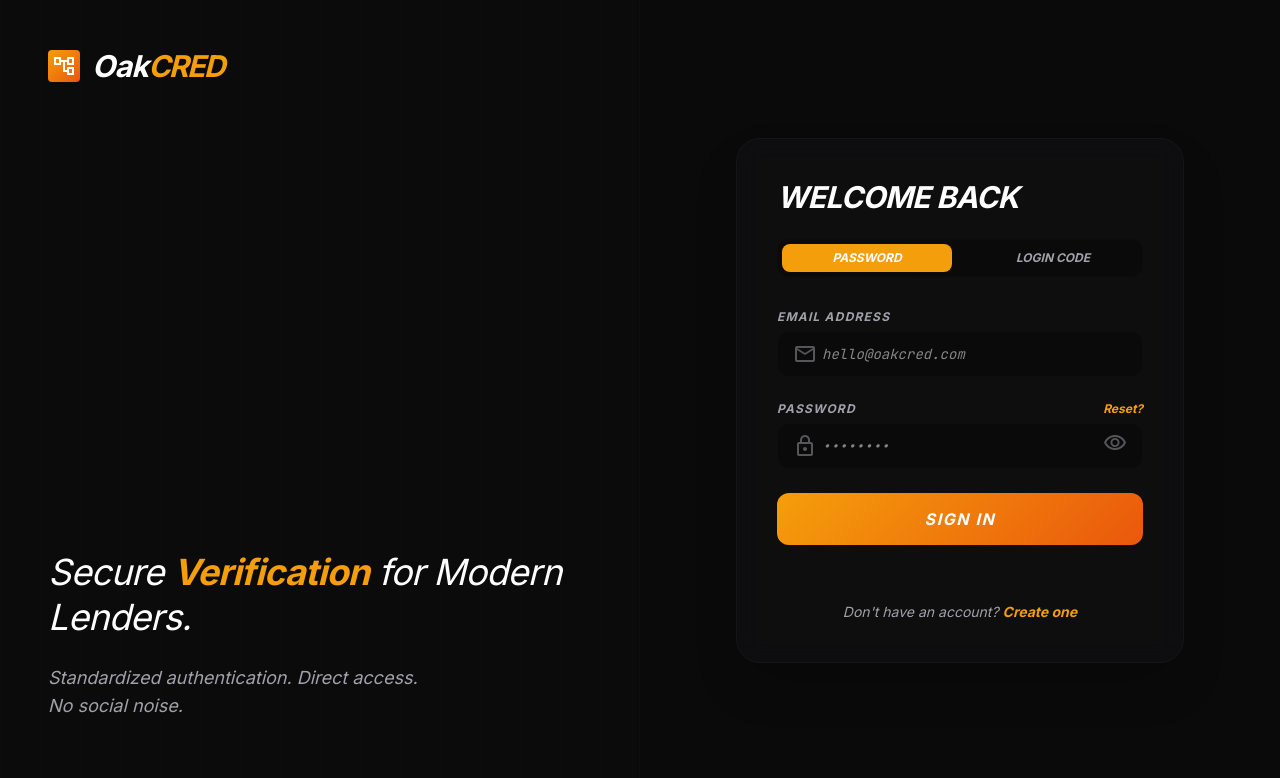
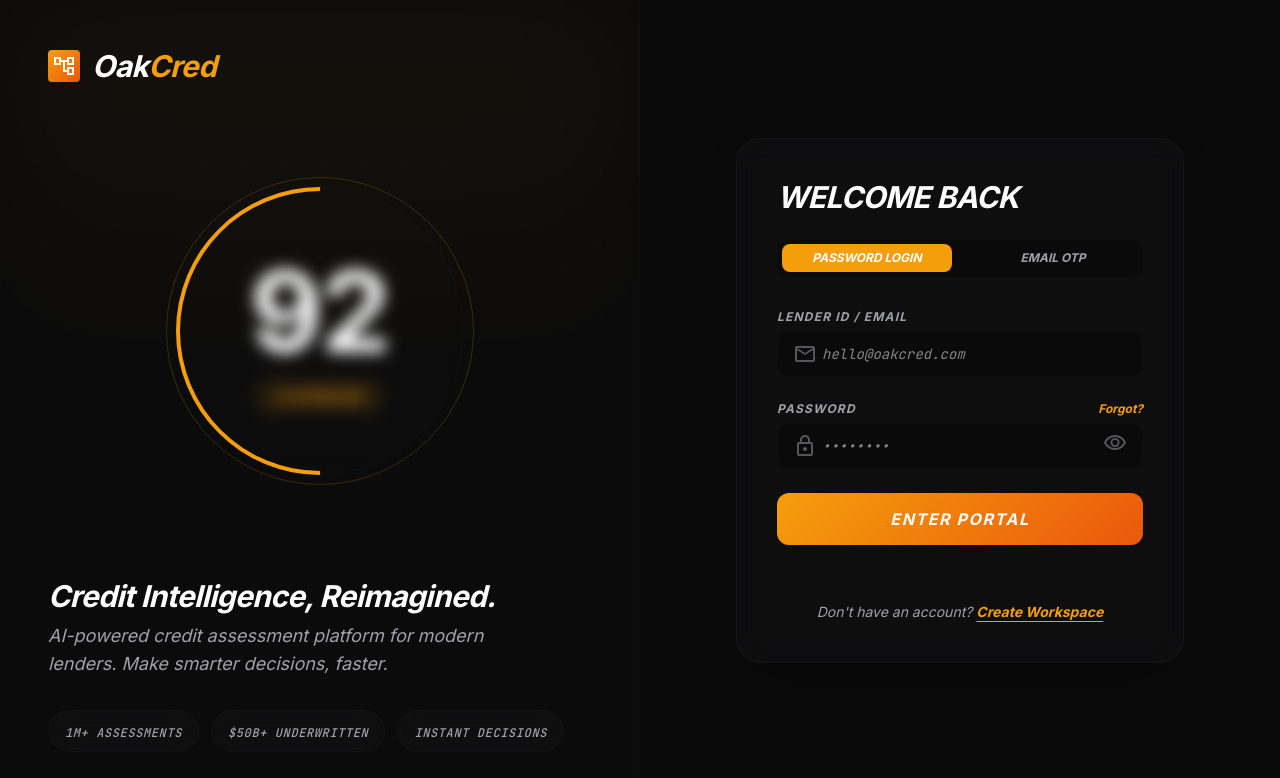
Before and after one commit to singhan14/oakcred-platform, a React (Vite) app in the folder frontend/: page /login in a window 1280 px wide. Shown: the top 778 px of the page. Built offline with nearby package versions, Linux system fonts and the light colour scheme; no server answers.

Commit message:
Restore premium landing page design while keeping Email OTP logic

```diff
--- a/frontend/src/pages/Login.jsx
+++ b/frontend/src/pages/Login.jsx
@@ -77,38 +77,62 @@ export default function Login() {
 
   return (
     <main className="flex min-h-screen bg-bg">
-      {/* Left Panel */}
-      <section className="hidden lg:flex flex-col justify-between w-[50%] bg-surface/30 p-12 relative overflow-hidden border-r border-border/50">
+      {/* Left Panel - RESTORED PREMIUM DESIGN */}
+      <section className="hidden md:flex flex-col justify-between w-[50%] bg-surface/30 p-12 relative overflow-hidden border-r border-border/50 text-white">
         <div className="absolute inset-0 bg-[linear-gradient(rgba(255,255,255,0.03)_1px,transparent_1px),linear-gradient(90deg,rgba(255,255,255,0.03)_1px,transparent_1px)] bg-[size:40px_40px] opacity-20 pointer-events-none" />
+        <div className="absolute top-0 inset-x-0 h-[400px] bg-gradient-to-b from-primary/10 to-transparent opacity-50 blur-3xl pointer-events-none"></div>
+
         <div className="relative z-10 flex items-center gap-3">
-          <div className="w-8 h-8 rounded bg-gradient-primary flex items-center justify-center shadow-glow">
-            <span className="material-symbols-outlined text-white text-xl italic uppercase">account_tree</span>
+          <div className="w-8 h-8 rounded bg-gradient-primary flex items-center justify-center">
+            <span className="material-symbols-outlined text-white text-xl uppercase italic">account_tree</span>
           </div>
-          <h1 className="font-display text-3xl font-bold tracking-tight text-white italic">Oak<span className="text-primary font-black uppercase tracking-tighter">Cred</span></h1>
+          <h1 className="font-display text-3xl font-bold tracking-tight text-white italic">Oak<span className="text-primary">Cred</span></h1>
         </div>
+
+        <div className="relative z-10 flex flex-col items-center justify-center my-12">
+          <div className="relative w-72 h-72 flex items-center justify-center group">
+            <div className="absolute inset-0 rounded-full border border-border/50 bg-surface2/30 backdrop-blur-sm" />
+            <div className="absolute inset-[-10px] rounded-full border border-primary/20 scale-100 group-hover:scale-110 transition-transform duration-700" />
+            <div className="absolute inset-0 rounded-full border-4 border-primary border-r-transparent border-b-transparent -rotate-45" />
+            <div className="text-center">
+              <span className="font-display text-[7rem] font-bold text-white leading-none tracking-tighter shadow-glow">92</span>
+              <div className="mt-4">
+                <span className="bg-primary/10 text-primary border border-primary/20 px-5 py-2 rounded-full font-label text-xs font-bold tracking-widest uppercase italic font-bold">AI Approved</span>
+              </div>
+            </div>
+          </div>
+        </div>
+
         <div className="relative z-10">
-          <h2 className="text-4xl font-display font-light text-white mb-6 leading-tight italic">Secure <span className="font-bold text-primary">Verification</span> for Modern Lenders.</h2>
-          <p className="text-text-muted text-lg mb-8 max-w-sm italic">Standardized authentication. Direct access. No social noise.</p>
+          <h2 className="text-3xl font-display font-bold text-white mb-2 italic">Credit Intelligence, Reimagined.</h2>
+          <p className="text-text-muted text-lg mb-8 max-w-md italic">AI-powered credit assessment platform for modern lenders. Make smarter decisions, faster.</p>
+          <div className="flex flex-wrap gap-3">
+            {['1M+ Assessments', '$50B+ Underwritten', 'Instant Decisions'].map(s => (
+              <div key={s} className="px-4 py-2 rounded-full bg-surface2 border border-border/50 backdrop-blur-md">
+                <span className="font-mono text-text-muted text-xs font-medium tracking-wider uppercase italic">{s}</span>
+              </div>
+            ))}
+          </div>
         </div>
       </section>
 
-      {/* Right Panel */}
-      <section className="w-full lg:w-[50%] p-8 md:p-16 flex flex-col justify-center items-center">
+      {/* Right Panel - OTP INTEGRATED */}
+      <section className="w-full md:w-[50%] p-8 md:p-16 flex flex-col justify-center items-center">
         <div className="w-full max-w-md glass-panel p-10 rounded-3xl border border-border/50 shadow-2xl">
           <div className="mb-8">
-            <h2 className="font-display text-3xl font-bold text-white mb-2 italic uppercase tracking-tighter">Welcome Back</h2>
+            <h2 className="font-display text-3xl font-bold text-white mb-2 italic uppercase tracking-tighter shadow-glow">Welcome back</h2>
             <div className="flex gap-4 mt-6 p-1 bg-bg rounded-xl border border-border/30">
               <button onClick={() => { setLoginMode('password'); setOtpSent(false); setErrors({}); }}
-                className={`flex-1 py-1.5 text-xs font-bold rounded-lg transition-all italic uppercase ${loginMode === 'password' ? 'bg-primary text-white shadow-glow' : 'text-text-muted hover:text-white'}`}>Password</button>
+                className={`flex-1 py-1.5 text-xs font-bold rounded-lg transition-all italic uppercase ${loginMode === 'password' ? 'bg-primary text-white shadow-glow' : 'text-text-muted hover:text-white'}`}>Password Login</button>
               <button onClick={() => { setLoginMode('otp'); setErrors({}); }}
-                className={`flex-1 py-1.5 text-xs font-bold rounded-lg transition-all italic uppercase ${loginMode === 'otp' ? 'bg-primary text-white shadow-glow' : 'text-text-muted hover:text-white'}`}>Login Code</button>
+                className={`flex-1 py-1.5 text-xs font-bold rounded-lg transition-all italic uppercase ${loginMode === 'otp' ? 'bg-primary text-white shadow-glow' : 'text-text-muted hover:text-white'}`}>Email OTP</button>
             </div>
           </div>
 
           {!otpSent ? (
             <form onSubmit={loginMode === 'password' ? handlePasswordLogin : handleSendOTP} className="space-y-6">
               <div className="space-y-1.5">
-                <label className="block text-xs font-bold text-text-muted uppercase tracking-widest italic">Email Address</label>
+                <label className="block text-xs font-bold text-text-muted uppercase tracking-widest italic">Lender ID / Email</label>
                 <div className="relative">
                   <span className="material-symbols-outlined absolute left-4 top-1/2 -translate-y-1/2 text-text-muted/50 text-[18px]">mail</span>
                   <input type="email" value={email} onChange={e => setEmail(e.target.value)}
@@ -121,7 +145,7 @@ export default function Login() {
                 <div className="space-y-1.5">
                   <div className="flex justify-between items-center">
                     <label className="block text-xs font-bold text-text-muted uppercase tracking-widest italic">Password</label>
-                    <a className="text-primary text-xs font-bold hover:text-white transition-colors italic" href="#">Reset?</a>
+                    <a className="text-primary text-xs font-bold hover:text-white transition-colors italic" href="#">Forgot?</a>
                   </div>
                   <div className="relative">
                     <span className="material-symbols-outlined absolute left-4 top-1/2 -translate-y-1/2 text-text-muted/50 text-[18px]">lock</span>
@@ -138,33 +162,33 @@ export default function Login() {
               {errors.form && <div className="p-3 bg-error/10 border border-error/50 rounded-xl text-error text-xs italic">{errors.form}</div>}
 
               <button type="submit" disabled={isLoading} className="w-full bg-gradient-primary text-white font-bold py-3.5 rounded-xl hover-glow transition-all uppercase tracking-widest italic disabled:opacity-50">
-                {isLoading ? 'Processing...' : loginMode === 'password' ? 'Sign In' : 'Send Login Code'}
+                {isLoading ? 'Processing...' : loginMode === 'password' ? 'Enter Portal' : 'Request OTP Code'}
               </button>
             </form>
           ) : (
             <form onSubmit={handleVerifyOTP} className="space-y-6">
               <div className="text-center mb-6">
-                <p className="text-sm text-text-muted italic">A 6-digit code has been sent to <br/><span className="text-white font-mono">{email}</span></p>
-                <button type="button" onClick={() => setOtpSent(false)} className="text-xs text-primary font-bold mt-2 hover:underline italic">Change email</button>
+                <p className="text-sm text-text-muted italic">A security code has been sent to <br/><span className="text-primary font-mono font-bold tracking-tight">{email}</span></p>
+                <button type="button" onClick={() => setOtpSent(false)} className="text-xs text-primary font-bold mt-2 hover:underline italic uppercase tracking-tighter">Edit address</button>
               </div>
 
               <div className="space-y-1.5">
-                <label className="block text-xs font-bold text-text-muted uppercase tracking-widest text-center italic">Enter 6-Digit Code</label>
+                <label className="block text-xs font-bold text-text-muted uppercase tracking-widest text-center italic">Institutional Verification Code</label>
                 <input type="text" value={otp} onChange={e => setOtp(e.target.value.replace(/\D/g, '').slice(0, 6))}
-                  placeholder="000000" className="w-full text-center py-4 bg-bg border border-border/50 rounded-xl text-white text-2xl font-mono tracking-[0.5em] outline-none focus:border-primary transition-all placeholder:text-text-muted/20" />
+                  placeholder="000000" className="w-full text-center py-4 bg-bg border border-border/50 rounded-xl text-white text-3xl font-mono tracking-[0.5em] outline-none focus:border-primary transition-all placeholder:text-text-muted/20" />
                 {errors.otp && <p className="text-error text-xs text-center font-medium italic mt-1">{errors.otp}</p>}
               </div>
 
               {errors.form && <div className="p-3 bg-error/10 border border-error/50 rounded-xl text-error text-xs text-center italic">{errors.form}</div>}
 
               <button type="submit" disabled={isLoading || otp.length !== 6} className="w-full bg-gradient-primary text-white font-bold py-3.5 rounded-xl hover-glow transition-all uppercase tracking-widest italic disabled:opacity-50">
-                {isLoading ? 'Verifying...' : 'Verify & Sign In'}
+                {isLoading ? 'Decrypting...' : 'Verify Identity'}
               </button>
             </form>
           )}
 
           <div className="mt-8 pt-6 border-t border-border/30 text-center">
-            <p className="text-sm text-text-muted italic">Don't have an account? <Link to="/signup" className="text-primary font-bold hover:text-white transition-colors">Create one</Link></p>
+            <p className="text-sm text-text-muted italic">Don't have an account? <Link to="/signup" className="text-primary font-bold hover:text-white transition-colors underline underline-offset-4">Create Workspace</Link></p>
           </div>
         </div>
       </section>
--- a/frontend/src/pages/Signup.jsx
+++ b/frontend/src/pages/Signup.jsx
@@ -42,13 +42,13 @@ export default function Signup() {
   if (isSuccess) {
     return (
       <main className="flex min-h-screen items-center justify-center bg-bg p-6 text-center">
-        <div className="glass-panel p-12 rounded-3xl max-w-lg border border-border/50 shadow-glow">
+        <div className="glass-panel p-12 rounded-3xl max-w-lg border border-border/50 shadow-glow backdrop-blur-xl">
           <div className="w-20 h-20 rounded-full bg-primary/10 flex items-center justify-center mx-auto mb-8 border border-primary/20">
             <span className="material-symbols-outlined text-primary text-4xl">mail</span>
           </div>
           <h2 className="text-3xl font-display font-bold text-white mb-4 italic uppercase tracking-tighter">Check your email</h2>
           <p className="text-text-muted text-lg leading-relaxed mb-10 italic">
-            Verification link sent to <span className="text-primary font-mono font-bold">{email}</span>. Click it to activate your lender account.
+            Verification link sent to <span className="text-primary font-mono font-bold tracking-tight underline underline-offset-4">{email}</span>
           </p>
           <Link to="/login" className="px-10 py-4 bg-gradient-primary rounded-xl text-white font-bold hover-glow transition-all uppercase italic tracking-widest">Back to Login</Link>
         </div>
@@ -58,25 +58,39 @@ export default function Signup() {
 
   return (
     <main className="flex min-h-screen bg-bg">
-      <section className="hidden lg:flex flex-col justify-between w-[50%] bg-surface/30 p-12 relative overflow-hidden border-r border-border/50">
+      {/* Left Panel - RESTORED PREMIUM DESIGN */}
+      <section className="hidden md:flex flex-col justify-between w-[50%] bg-surface/30 p-12 relative overflow-hidden border-r border-border/50 text-white">
         <div className="absolute inset-0 bg-[linear-gradient(rgba(255,255,255,0.03)_1px,transparent_1px),linear-gradient(90deg,rgba(255,255,255,0.03)_1px,transparent_1px)] bg-[size:40px_40px] opacity-20 pointer-events-none" />
+        <div className="absolute top-0 inset-x-0 h-[400px] bg-gradient-to-b from-primary/10 to-transparent opacity-50 blur-3xl pointer-events-none"></div>
+
         <div className="relative z-10 flex items-center gap-3">
           <div className="w-8 h-8 rounded bg-gradient-primary flex items-center justify-center shadow-glow">
-            <span className="material-symbols-outlined text-white text-xl italic uppercase">account_tree</span>
+            <span className="material-symbols-outlined text-white text-xl uppercase italic">account_tree</span>
           </div>
-          <h1 className="font-display text-3xl font-bold tracking-tight text-white italic">Oak<span className="text-primary font-black uppercase tracking-tighter">Cred</span></h1>
+          <h1 className="font-display text-3xl font-bold tracking-tight text-white italic">Oak<span className="text-primary">Cred</span></h1>
         </div>
+
         <div className="relative z-10">
-          <h2 className="text-4xl font-display font-light text-white mb-6 leading-tight italic">Join the <span className="font-bold text-primary text-5xl">Elite</span> AI Lending Network.</h2>
-          <p className="text-text-muted text-lg mb-8 max-w-sm italic">Automated risk assessment. Institutional grade security. Email-verified access.</p>
+          <h2 className="text-5xl font-display font-light text-white mb-6 leading-tight italic">Join the <span className="font-bold text-primary italic text-6xl">Elite</span> AI Network.</h2>
+          <p className="text-text-muted text-xl mb-8 max-w-sm italic leading-relaxed">Institutional grade credit intelligence. Secure, automated, and precise.</p>
+          <div className="flex gap-4">
+             <div className="glass-panel px-6 py-4 rounded-2xl border border-white/5 backdrop-blur-md">
+                <p className="text-2xl font-bold text-white italic">0.1s</p>
+                <p className="text-xs text-text-muted uppercase tracking-widest italic font-bold">Latency</p>
+             </div>
+             <div className="glass-panel px-6 py-4 rounded-2xl border border-white/5 backdrop-blur-md">
+                <p className="text-2xl font-bold text-white italic">99.9%</p>
+                <p className="text-xs text-text-muted uppercase tracking-widest italic font-bold">Accuracy</p>
+             </div>
+          </div>
         </div>
       </section>
 
-      <section className="w-full lg:w-[50%] p-8 md:p-16 flex flex-col justify-center items-center">
-        <div className="w-full max-w-md glass-panel p-10 rounded-3xl border border-border/50 shadow-2xl">
+      <section className="w-full md:w-[50%] p-8 md:p-16 flex flex-col justify-center items-center">
+        <div className="w-full max-w-md glass-panel p-10 rounded-3xl border border-border/50 shadow-2xl backdrop-blur-xl">
           <div className="mb-8">
-            <h2 className="font-display text-3xl font-bold text-white mb-2 italic uppercase tracking-tighter">Create Account</h2>
-            <p className="text-text-muted italic">Secure your institutional credit workspace</p>
+            <h2 className="font-display text-3xl font-bold text-white mb-2 italic uppercase tracking-tighter shadow-glow">Create Account</h2>
+            <p className="text-text-muted italic text-sm">Initialize your institutional lender workspace</p>
           </div>
 
           <form onSubmit={handleSubmit} className="space-y-5" noValidate>
@@ -85,7 +99,7 @@ export default function Signup() {
               <div className="relative">
                 <span className="material-symbols-outlined absolute left-4 top-1/2 -translate-y-1/2 text-text-muted/50 text-[18px]">person</span>
                 <input type="text" value={name} onChange={e => setName(e.target.value)}
-                  placeholder="Singhan Yadav" className="w-full pl-11 pr-4 py-3 bg-bg border border-border/50 rounded-xl text-white text-sm outline-none focus:border-primary/50 transition-all font-mono italic" />
+                  placeholder="Master Admin" className="w-full pl-11 pr-4 py-3 bg-bg border border-border/50 rounded-xl text-white text-sm outline-none focus:border-primary/50 transition-all font-mono italic shadow-inner" />
               </div>
               {errors.name && <p className="text-error text-xs italic mt-1">{errors.name}</p>}
             </div>
@@ -95,17 +109,17 @@ export default function Signup() {
               <div className="relative">
                 <span className="material-symbols-outlined absolute left-4 top-1/2 -translate-y-1/2 text-text-muted/50 text-[18px]">mail</span>
                 <input type="email" value={email} onChange={e => setEmail(e.target.value)}
-                  placeholder="name@company.com" className="w-full pl-11 pr-4 py-3 bg-bg border border-border/50 rounded-xl text-white text-sm outline-none focus:border-primary/50 transition-all font-mono italic" />
+                  placeholder="admin@oakcred.com" className="w-full pl-11 pr-4 py-3 bg-bg border border-border/50 rounded-xl text-white text-sm outline-none focus:border-primary/50 transition-all font-mono italic shadow-inner" />
               </div>
               {errors.email && <p className="text-error text-xs italic mt-1">{errors.email}</p>}
             </div>
 
             <div className="space-y-1.5">
-              <label className="block text-xs font-bold text-text-muted uppercase tracking-widest italic">Password</label>
+              <label className="block text-xs font-bold text-text-muted uppercase tracking-widest italic">Security Password</label>
               <div className="relative">
                 <span className="material-symbols-outlined absolute left-4 top-1/2 -translate-y-1/2 text-text-muted/50 text-[18px]">lock</span>
                 <input type="password" value={password} onChange={e => setPassword(e.target.value)}
-                  placeholder="••••••••" className="w-full pl-11 pr-4 py-3 bg-bg border border-border/50 rounded-xl text-white text-sm outline-none focus:border-primary/50 transition-all font-mono italic" />
+                  placeholder="••••••••" className="w-full pl-11 pr-4 py-3 bg-bg border border-border/50 rounded-xl text-white text-sm outline-none focus:border-primary/50 transition-all font-mono italic shadow-inner" />
               </div>
               {errors.password && <p className="text-error text-xs italic mt-1">{errors.password}</p>}
             </div>
@@ -113,12 +127,12 @@ export default function Signup() {
             {errors.form && <div className="p-3 bg-error/10 border border-error/50 rounded-xl text-error text-xs italic text-center">{errors.form}</div>}
 
             <button type="submit" disabled={isLoading} className="w-full bg-gradient-primary text-white font-bold py-4 rounded-xl hover-glow transition-all uppercase tracking-widest italic disabled:opacity-50">
-              {isLoading ? 'Creating Account...' : 'Initialize Workspace'}
+              {isLoading ? 'Creating Gateway...' : 'Initialize Workspace'}
             </button>
           </form>
 
           <footer className="mt-8 text-center text-sm text-text-muted italic">
-            Already registered? <Link to="/login" className="text-primary font-bold hover:text-white transition-colors">Sign in</Link>
+            Already verified? <Link to="/login" className="text-primary font-bold hover:text-white transition-colors underline underline-offset-4">Identity Sign In</Link>
           </footer>
         </div>
       </section>
```
